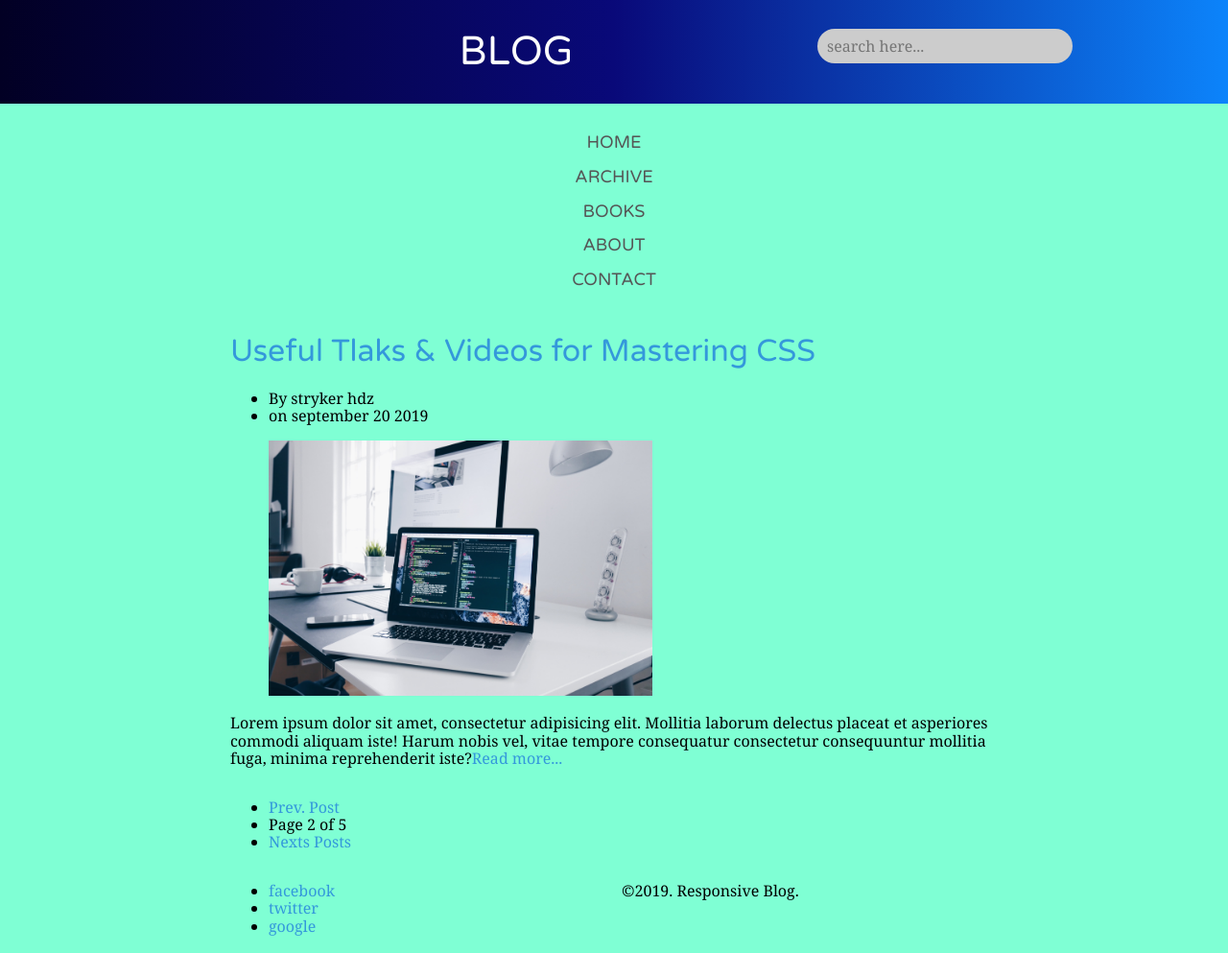
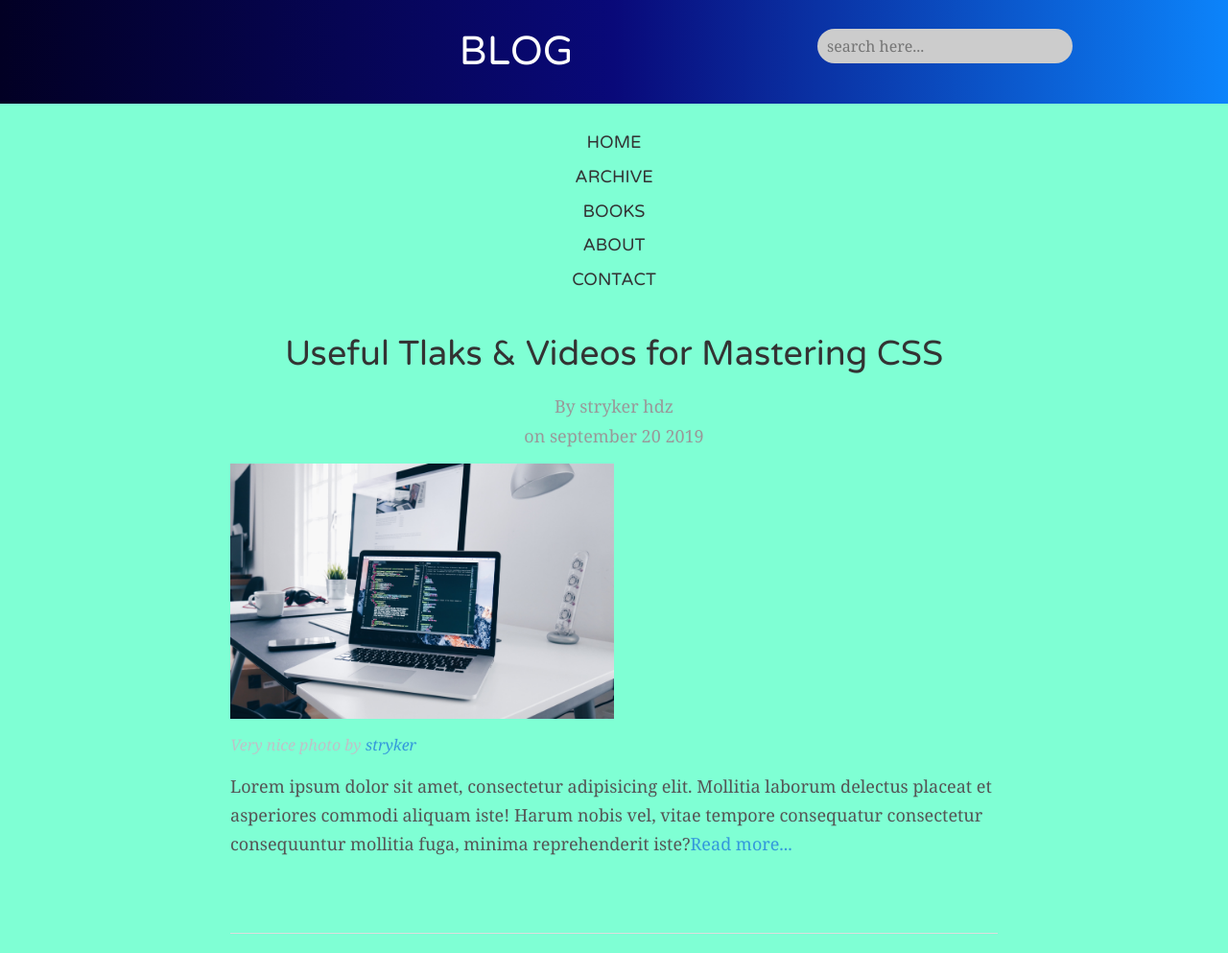
Before and after one commit to JesusHdzR/blog-stryker.io, a plain HTML site: page index.html in a window 1280 px wide. Shown: the top 993 px of the page at 96% size. Drawn offline with Linux system fonts and the light colour scheme; a web font is replaced by a local one.

```diff
--- a/css/main.css
+++ b/css/main.css
@@ -9,9 +9,13 @@
 .blog-header {
   padding: 30px 15px;
   /* background-color: #333; */
-  background: rgb(2,0,36);
-background: linear-gradient(90deg, rgba(2,0,36,1) 0%, rgba(9,9,121,1) 50%, rgba(0,119,255,0.9066001400560224) 100%);
-
+  background: rgb(2, 0, 36);
+  background: linear-gradient(
+    90deg,
+    rgba(2, 0, 36, 1) 0%,
+    rgba(9, 9, 121, 1) 50%,
+    rgba(0, 119, 255, 0.9066001400560224) 100%
+  );
 }
 
 .blog-name {
@@ -45,36 +49,136 @@ background: linear-gradient(90deg, rgba(2,0,36,1) 0%, rgba(9,9,121,1) 50%, rgba(
     color:aqua;
 } */
 
-.search-form input:focus{
-    -webkit-box-shadow:none;
-    -moz-box-shadow:none;
+.search-form input:focus {
+  -webkit-box-shadow: none;
+  -moz-box-shadow: none;
   box-shadow: none;
 }
 
 /* style for the navigation */
-.blog-menu{
+.blog-menu {
   margin: 30px 0;
   /* top and buttom 30px */
   text-align: center;
 }
 
 /* Remove the left-hand side padding of <ul>, as follows */
-.blog-menu ul{
+.blog-menu ul {
   padding-left: 0;
 }
 
-.blog-menu li{
+.blog-menu li {
   margin: 15px;
   list-style: none;
 }
 /* Customize the menu color and font, as follows */
-.blog-menu a{
-    color: #555;
+.blog-menu a {
+  color: #333;
   font-size: 18px;
   text-transform: uppercase;
   font-family: "Varela Round", Arial, Helvetica, sans-serif;
 }
 
 .blog-menu a:hover {
-    color:coral;
+  color: coral;
 }
+
+/* Enhancing the content section */
+.blog_content {
+  padding: 15px; /*whitespace on all sides*/
+  margin-bottom: 30px;
+}
+
+.post {
+  margin-bottom: 60px;
+  padding-bottom: 60px;
+  border-bottom: 1px solid #ddd;
+}
+
+.post-title {
+  font-size: 36px;
+  text-align: center;
+  margin-top: 0;
+
+}
+
+.post-title a {
+  color: #333;
+}
+.post-title a:hover {
+  color: #3498db;
+}
+.post-meta {
+  font-size: 18px;
+  margin: 20px, 0 0;
+  text-align: center;
+  color: #999;
+}
+.post-meta ul {
+  list-style-type: none;
+  padding-left: 0;
+}
+.post-meta li {
+  margin-bottom: 10px;
+}
+/* let's remove these margins for thumbnail */
+.post-thumbnail {
+  margin: 0px;
+}
+.post-thumbnail figcaption {
+  /*check this block*/
+  color: #bdc3c7;
+  margin-top: 15px;
+  font-size: 16px;
+  font-style: italic;
+}
+.post-excerpt {
+  color: #555;
+  font-size: 18px;
+  line-height: 30px;
+}
+/* we will write the style of the blog pagination. First, let's make some adjustments
+to the font size, the font family, the whitespace, the position, and the alignment */
+.blog-pagination {
+  text-align: center;
+  font-size: 16px;
+  position: relative;
+  margin: 60px 0; /* top and botton 60px -- left and right 0px */
+}
+.blog-pagination ul {
+  padding-left: 0;
+}
+
+.blog-pagination li,
+.blog-pagination a {
+  display: block;
+  width: 100%;
+}
+
+.blog-pagination li {
+  font-family: "Varela Round", Arial, Helvetica, sans-serif;
+  color: #bdc3c7;
+  text-transform: uppercase;
+  margin-bottom: 10px;
+}
+
+.blog-pagination a {
+  -webkit-border-radius: 30px;
+  -moz-border-radius: 30px;
+  border-radius: 30px;
+  color: #7f8c8d;
+  padding: 15px 30px;
+  border: 1px solid #bdc3c7;
+}
+
+.blog-pagination a:hover {
+  color: #fff;
+  background-color: #7f8c8d;
+  border: 1px solid #7f8c8d;
+}
+.blog-pagination .pageof {
+  position: absolute;
+  top: -30px;
+}
+
+/* style footer */
--- a/index.html
+++ b/index.html
@@ -44,7 +44,7 @@
         <div class="container">
             <article class="post row">
                 <header class="post-header">
-                    <h1 class="post title">
+                    <h1 class="post-title">
                         <a href="#">Useful Tlaks &amp; Videos for Mastering CSS</a>
                     </h1>
                     <div class="post-meta">
@@ -57,6 +57,7 @@
                 <div class="post-summary">
                     <figure class="post-thumbnail">
                         <img src="img/christopher-gower.jpg" width="400" alt="Blog dev and apps">
+                        <figcaption>Very nice photo by <a href="#">stryker</a></figcaption>
                     </figure>
                     <p class="post-excerpt">Lorem ipsum dolor sit amet, consectetur adipisicing elit. Mollitia laborum delectus placeat et asperiores commodi aliquam iste! Harum nobis vel, vitae tempore consequatur consectetur consequuntur mollitia fuga, minima reprehenderit iste?<a href="#">Read more...</a></p>
                 </div>
```
Also changed, not shown: css/styles.min.css. Lines whose indentation alone changed are shown as unchanged.
